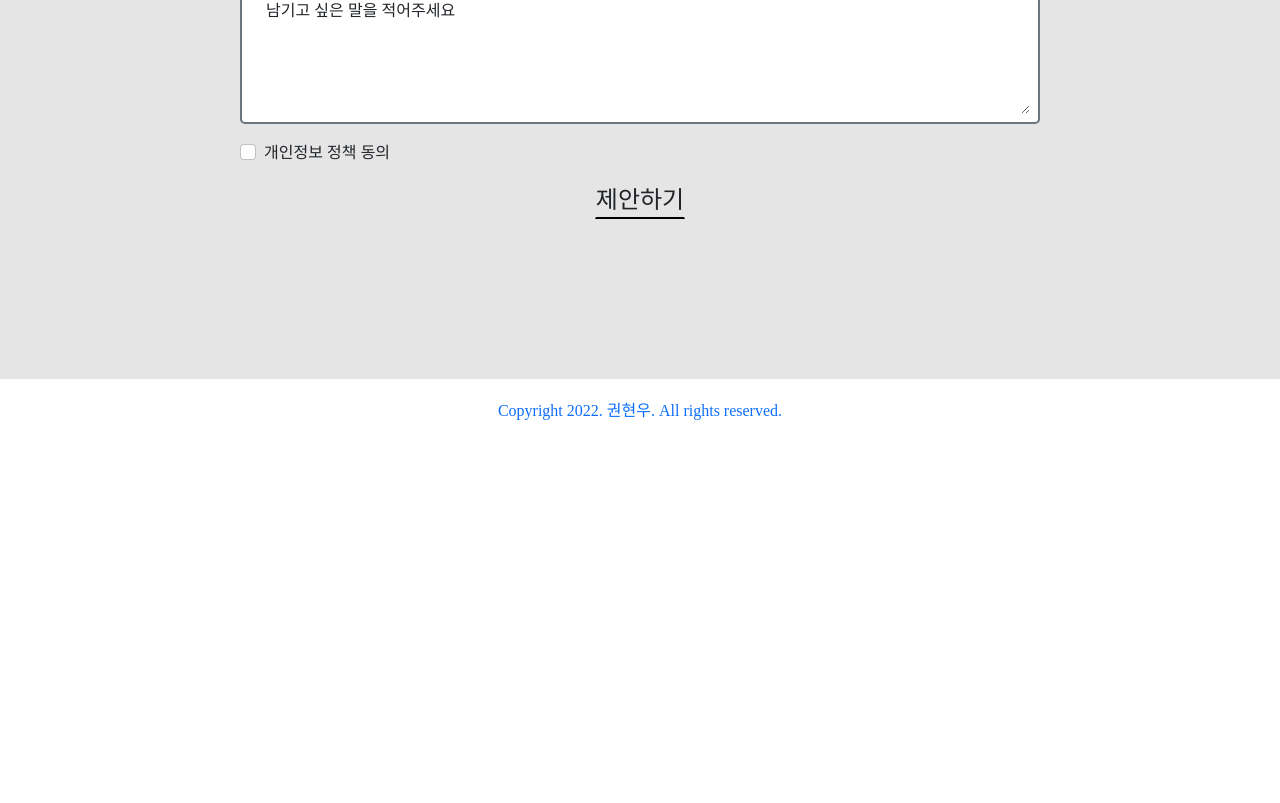
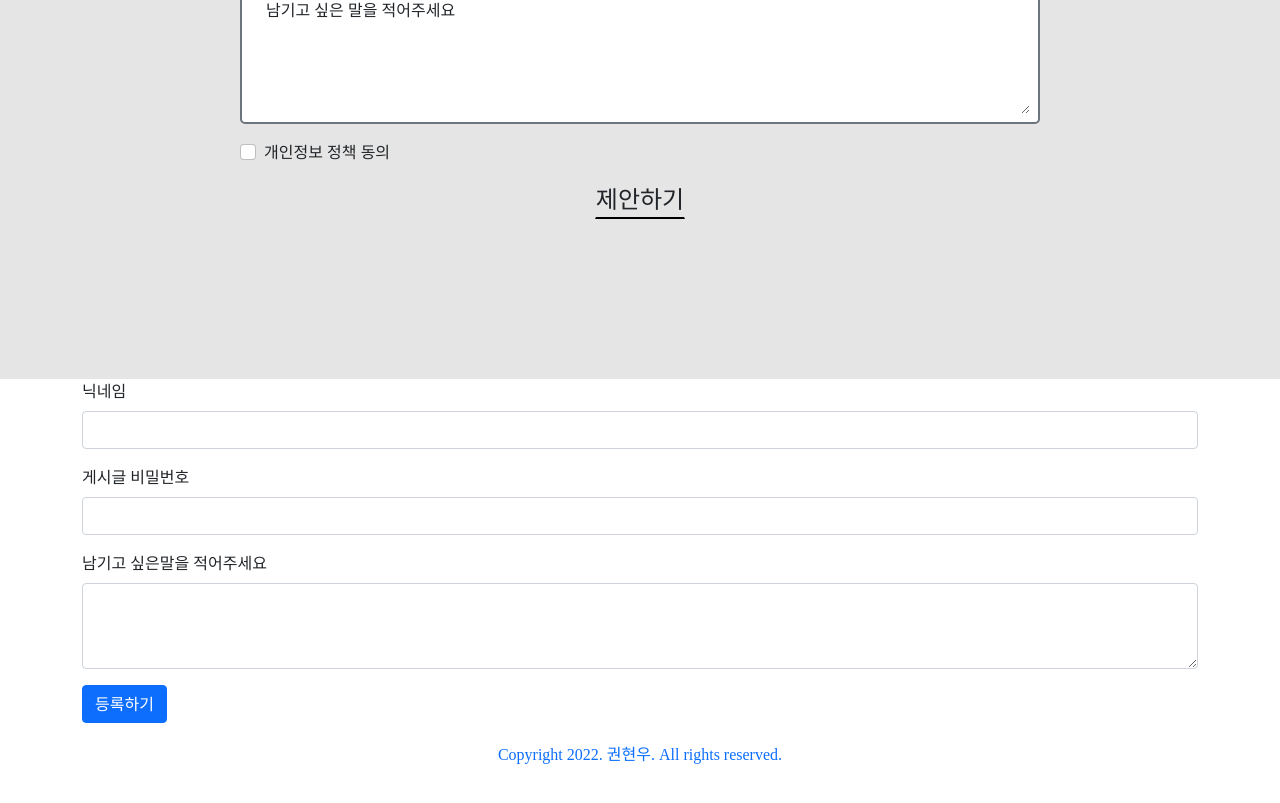
Before and after one commit to lbaku89/portfolio-react-220418, a React (Create React App) app in the folder front/: page / in a window 1280 px wide. Shown: the part 4185-4988 px from the top of the page. Before the commit the page ends 4644 px from the top, so only its background shows below. Built offline with nearby package versions, Linux system fonts and the light colour scheme; no server answers; a web font is replaced by a local one.

Commit message:
220422 Commet Component 비동기 통신 code작성중

```diff
--- a/front/src/App.js
+++ b/front/src/App.js
@@ -6,6 +6,7 @@ import Portfolio from './components/Portfolio';
 import PreInterview from './components/PreInterview';
 import ContactMe from './components/ContactMe';
 import QuickMenu from './components/QuickMenu';
+import Comment from './components/Comment';
 import Footer from './components/Footer';
 import { Route, Routes } from 'react-router-dom';
 
@@ -42,6 +43,7 @@ function App() {
         </Route>
       </Routes>
       <QuickMenu></QuickMenu>
+      <Comment></Comment>
       <Footer></Footer>
     </div>
   );
--- /dev/null
+++ b/front/src/components/Comment.js
@@ -0,0 +1,61 @@
+import React, { Fragment } from 'react'
+import axios from 'axios'
+import { useState, useEffect } from 'react'
+import {Form, Button, Col, Row} from 'react-bootstrap'
+
+
+export default function Comment() {
+
+const submitComment = async() => {
+
+  const[message, setMessage] = useState('');
+
+  var formData = decodeURIComponent($("[name=CommetForm]").serialize());
+  // Form Data 담은 후 Data Decode 진행
+
+  var formDataJson = JSON.stringify(formData).replace(/\&/g, '\",\"')
+      formDataJson = '{' + Json_data.replace(/=/gi, '\":\"') + '}'
+  // Decode된 Form Data Json화
+  try{
+    axios.post('/api?type='+apiType,{
+      header:{ "Content-Type":"application/json"},
+      body:formDataJson
+    })
+    .then(
+      (result)=>{
+        if(result.dat=='success'){setMessage('노드에 data insert완료')}
+      }
+    )
+    .catch((error)=>{
+      setMessage('query혹은 xml접속 문제')
+    })
+  }
+  catch(error){
+    (error)=>{
+      setMessage('')
+    }
+  }
+}
+
+  return (
+    <div id="CommentComponentWrap" className='container-lg'>
+      <Form name="CommetForm">
+        <Form.Group className="mb-3" controlId="formNickname">
+          <Form.Label>닉네임</Form.Label>
+          <Form.Control type="text" minlength="4" maxlength="10" placeholder="" />
+        </Form.Group>
+        <Form.Group className="mb-3" controlId="formPassword">
+          <Form.Label>게시글 비밀번호</Form.Label>
+          <Form.Control type="password" minlength="4" maxlength="10" placeholder="" />
+        </Form.Group>
+        <Form.Group className="mb-3" controlId="formTextArea">
+          <Form.Label>남기고 싶은말을 적어주세요</Form.Label>
+          <Form.Control as="textarea" rows={3} />
+        </Form.Group>
+        <Button variant="primary" type="submit" onClick={(e)=>{submitComment()}}>
+          등록하기
+        </Button>
+      </Form>
+    </div>
+  )
+}
```
